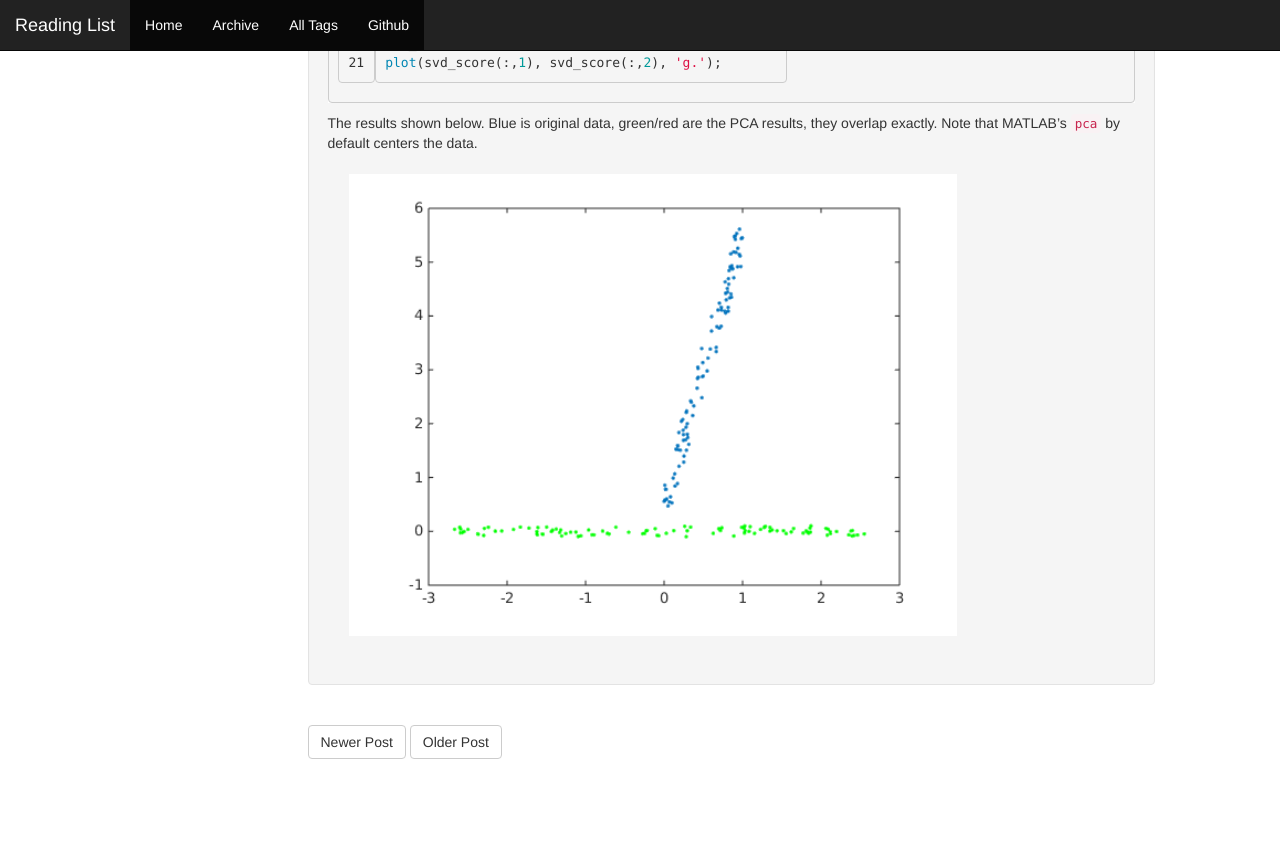
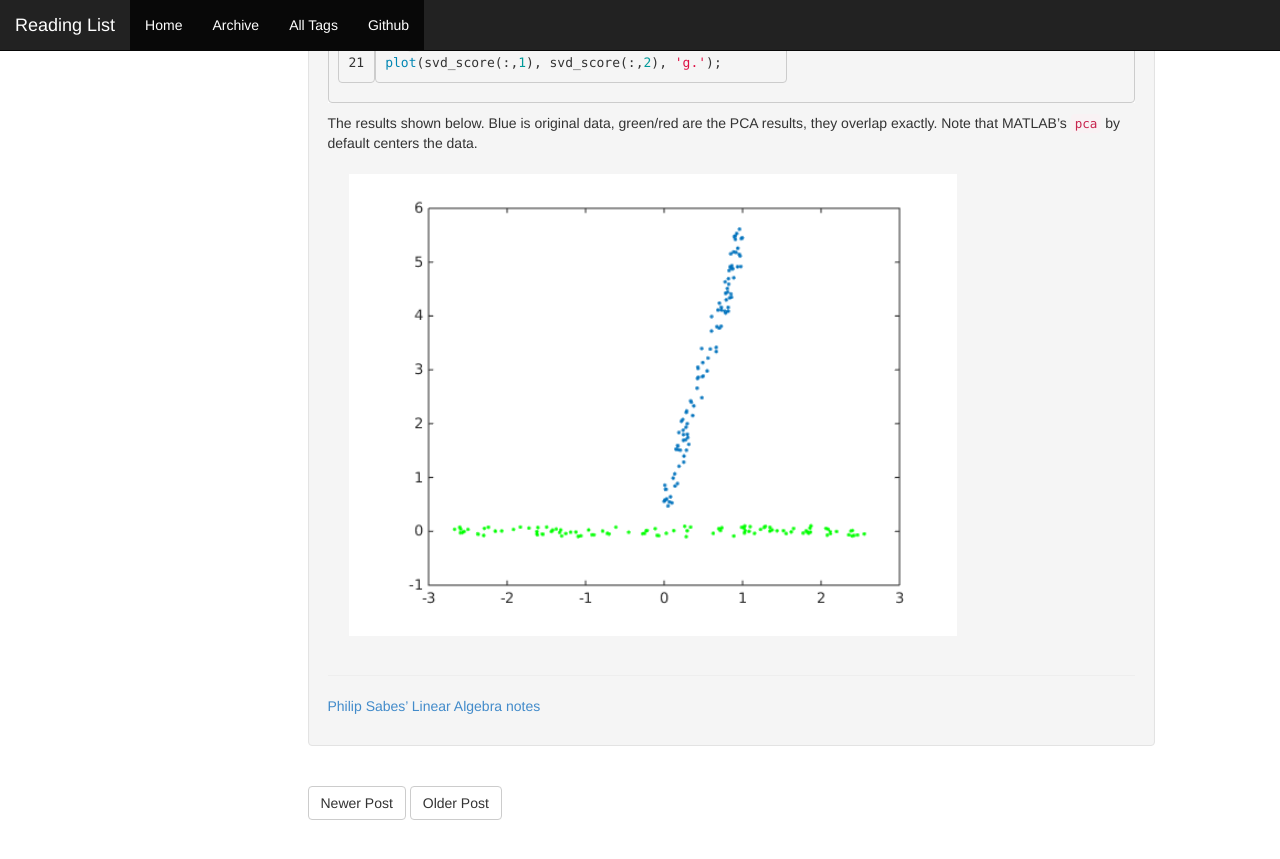
Before and after one commit to allenyin/reading_list, a Jekyll site: the page built from _posts/2016-04-21-LinearAlgebra.md, in a window 1280 px wide and 900 px high, scrolled down 2028 px. Shown: the top 859 px of the window. Built offline with Jekyll 4.4.1, drawn with Linux system fonts in a browser that asks for light colours; formulas are drawn with MathJax 3.

Commit message:
Extra link on linear algebra

```diff
--- a/_posts/2016-04-21-LinearAlgebra.md
+++ b/_posts/2016-04-21-LinearAlgebra.md
@@ -70,3 +70,6 @@ plot(svd_score(:,1), svd_score(:,2), 'g.');
 
 The results shown below. Blue is original data, green/red are the PCA results, they overlap exactly. Note that MATLAB's `pca` by default centers the data.
 ![image1]({{ site.baseurl }}/assets/PCAtest.png){: .center-image}
+
+---
+[Philip Sabes' Linear Algebra notes](http://keck.ucsf.edu/~sabes/documents/Sabes_LinearEquations.pdf)
```
